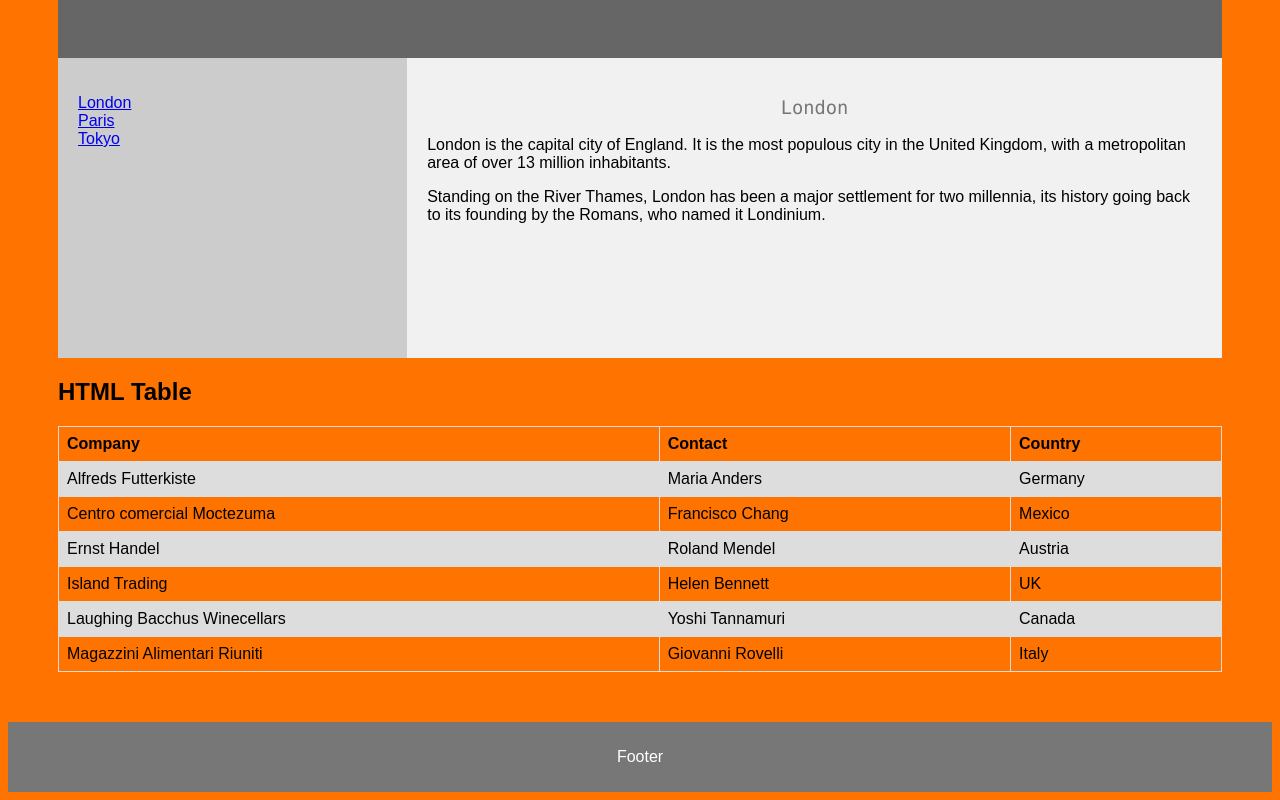
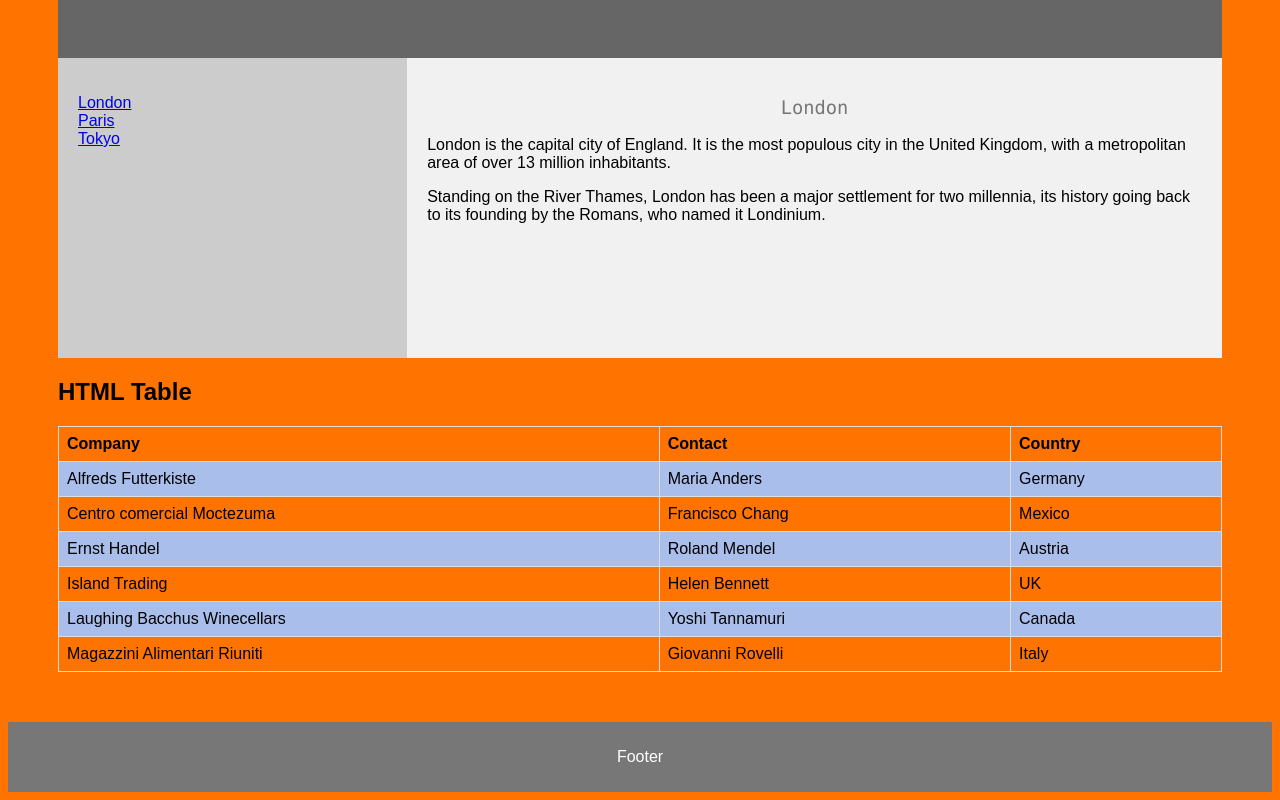
Before and after one commit to MIDHULAJMDLJ/myfirstwebsite, a plain HTML site: page index.html in a window 1280 px wide. Shown: the part 829-1629 px from the top of the page. Drawn offline with Linux system fonts and the light colour scheme; files that its build step writes are made by us from their sources; a script that the page names is missing.

Commit message:
Update index.html

```diff
--- a/index.html
+++ b/index.html
@@ -15,7 +15,7 @@ td, th {
 }
 
 tr:nth-child(even) {
-  background-color: #dddddd;
+  background-color: #aabeec;
 }
 </style>
     <head">
```
